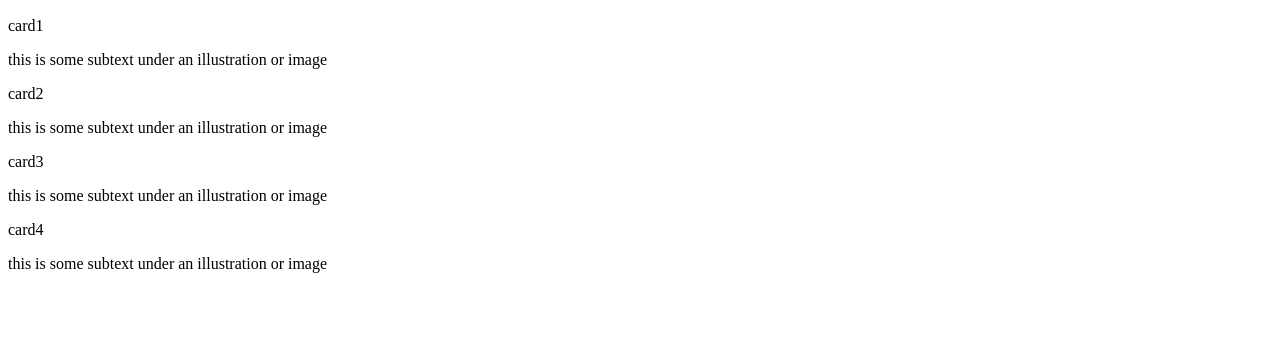
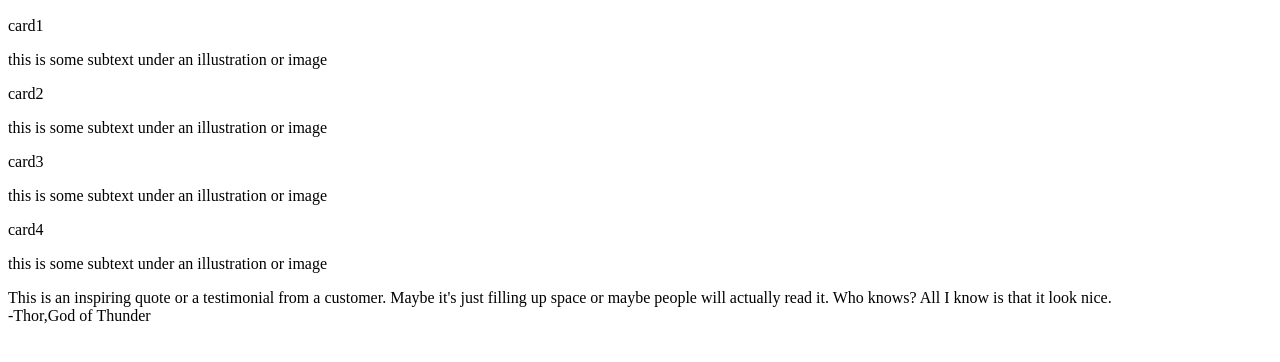
Before and after one commit to Aswin-04/Landing-Page, a plain HTML site: page index.html in a window 1280 px wide. Shown: the part 280-642 px from the top of the page. Drawn offline with Linux system fonts and the light colour scheme.

Commit message:
Add quote section

```diff
--- a/index.html
+++ b/index.html
@@ -41,8 +41,11 @@
             <p>this is some subtext under an illustration or image</p>
             <div>card4</div>
             <p>this is some subtext under an illustration or image</p>
+        </div>
 
-
+        <div>
+            <div>This is an inspiring quote or a testimonial from a customer. Maybe it's just filling up space or maybe people will actually read it. Who knows? All I know is that it look nice.</div>
+            <div>-Thor,God of Thunder</div>
         </div>
 
 
```
